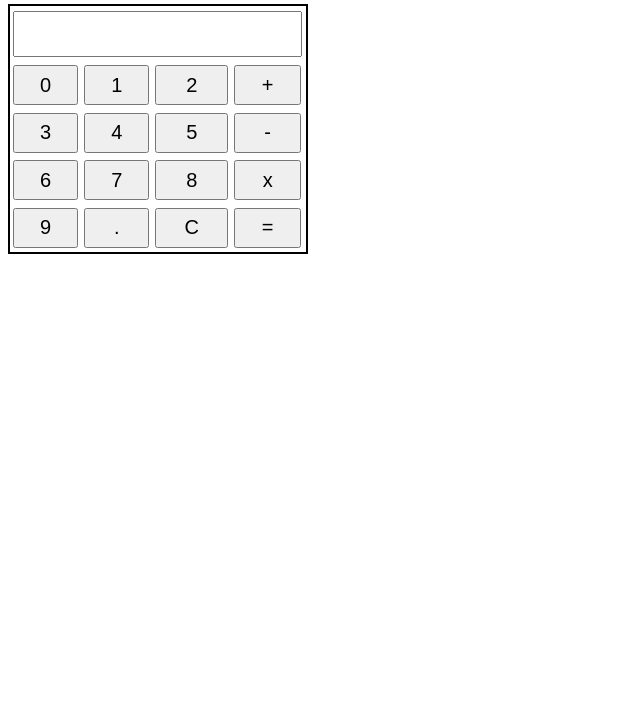
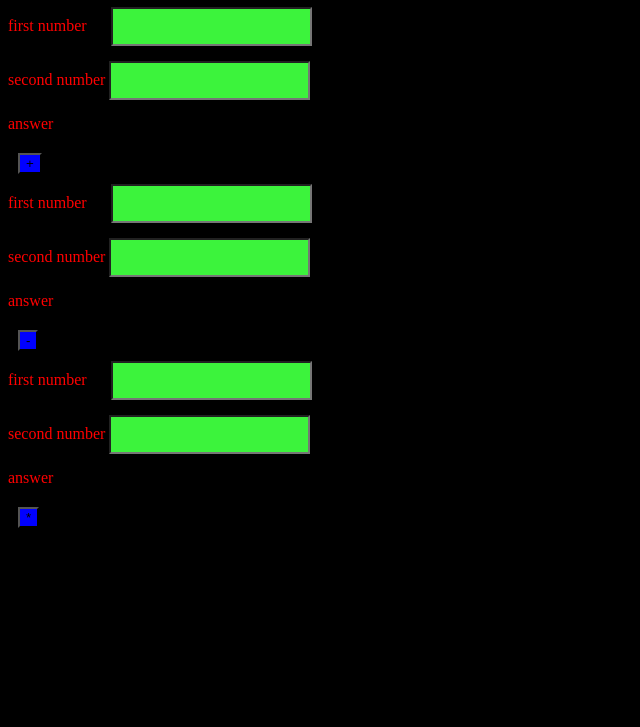
Before and after one commit to bobby-webdev2021/fsw-110, a plain HTML site: page week4/calcJS-HTML/index2.html in a window 1280 px wide. Shown: the part 73-800 px from the top of the page, without its empty margins (0-640 px from the left). Drawn offline with Linux system fonts and the light colour scheme.

Commit message:
Add files via upload

```diff
--- /dev/null
+++ b/week4/calcJS-HTML/index.js
@@ -0,0 +1,24 @@
+function addition (num1, num2){
+    return(num1+num2);
+}
+
+function subtraction (num1, num2){
+    return(num1-num2);
+}
+
+function multiplication (num1, num2){
+    return(num1*num2);
+}
+
+
+document.getElementById("btnadd").addEventListener("click", function(){
+    document.getElementById("answer").textContent = addition(Number(document.getElementById("firstnum").value), Number(document.getElementById("secondnum").value));
+})
+
+document.getElementById("btnsub").addEventListener("click", function(){
+    document.getElementById("answer2").textContent = subtraction(Number(document.getElementById("firstnum2").value), Number(document.getElementById("secondnum2").value));
+})
+
+document.getElementById("btnmult").addEventListener("click", function(){
+    document.getElementById("answer3").textContent = multiplication(Number(document.getElementById("firstnum3").value), Number(document.getElementById("secondnum3").value));
+})
--- a/week4/calcJS-HTML/index2.html
+++ b/week4/calcJS-HTML/index2.html
@@ -8,39 +8,42 @@
     <link rel="stylesheet" href="style2.css">
 </head>
 <body>
-<h3>Simple Calculator</h3>
-<br/>
-<form Name="calc">
-<table id="calc">
-<tr>
-<td colspan=4><input id="btn" name="display" onkeypress="return event.charCode >= 48 && event.charCode <= 57" type="text"></td>
-<td style="display:none"><input name="M" type="number"></td>
-</tr>
-<tr>
-<td><input id="btn" type=button value="0" OnClick="calc.display.value+='0'"></td>
-<td><input id="btn" type=button value="1" OnClick="calc.display.value+='1'"></td>
-<td><input id="btn" type=button value="2" OnClick="calc.display.value+='2'"></td>
-<td><input id="btn" type=button value="+" OnClick="calc.display.value+='+'"></td>
-</tr>
-<tr>
-<td><input id="btn" type=button value="3" OnClick="calc.display.value+='3'"></td>
-<td><input id="btn" type=button value="4" OnClick="calc.display.value+='4'"></td>
-<td><input id="btn" type=button value="5" OnClick="calc.display.value+='5'"></td>
-<td><input id="btn" type=button value="-" OnClick="calc.display.value+='-'"></td>
-</tr>
-<tr>
-<td><input id="btn" type=button value="6" OnClick="calc.display.value+='6'"></td>
-<td><input id="btn" type=button value="7" OnClick="calc.display.value+='7'"></td>
-<td><input id="btn" type=button value="8" OnClick="calc.display.value+='8'"></td>
-<td><input id="btn" type=button value="x" OnClick="calc.display.value+='*'"></td>
-</tr>
-<tr>
-<td><input id="btn" type=button value="9" OnClick="calc.display.value+='9'"></td></td>
-<td><input id="btn" type=button value="." OnClick="calc.display.value+='.'"></td>
-<td><input id="btn" type=button value="C" OnClick="calc.display.value=''"></td>
-<td><input id="btn" type=button value="=" OnClick="calc.display.value=eval(calc.display.value)"></td>
-</tr>
-</table>
-</form>
+    <h1>Simple Calculator</h1>
+
+<div class = div1>
+   first number
+   <input id = firstnum><br>
+   second number
+   <input id = secondnum><br>
+   answer
+   <label id = answer ></label><br>
+    <button id = btnadd>+</button>
+
+</div>
+
+<div class = div1>
+    first number
+    <input id = firstnum2><br>
+    second number
+    <input id = secondnum2><br>
+    answer
+    <label id = answer2 ></label><br>
+     <button id = btnsub>-</button>
+
+ </div>
+
+ <div class = div1>
+    first number
+    <input id = firstnum3><br>
+    second number
+    <input id = secondnum3><br>
+    answer
+    <label id = answer3 ></label><br>
+     <button id = btnmult>*</button>
+
+ </div>
+
+<script src="index.js"></script>
+
 </body>
 </html>
--- a/week4/calcJS-HTML/style2.css
+++ b/week4/calcJS-HTML/style2.css
@@ -1,2 +1,39 @@
-#calc{width:300px;height:250px;border: 2px solid black;}
-#btn{width:97%;height:40px;font-size:20px;}
+.div{
+    padding-bottom: 10px;
+    margin-top: 30px;
+}
+body{
+    color: red;
+    background-color: black;
+}
+
+
+h1{
+    margin-left: 20px;
+}
+
+input{
+   background-color: rgb(60, 243, 60);
+   color: rgb(192, 3, 3);
+   margin-bottom: 15px;
+   padding: 10px;
+}
+button{
+    background-color: blue;
+    margin: 10px;
+    margin-top: 20px;
+}
+#firstnum{
+    margin-left: 20px;
+}
+
+#firstnum2{
+    margin-left: 20px;
+}
+
+#firstnum3{
+    margin-left: 20px;
+}
+label{
+    margin-left: 50px;
+}
```
